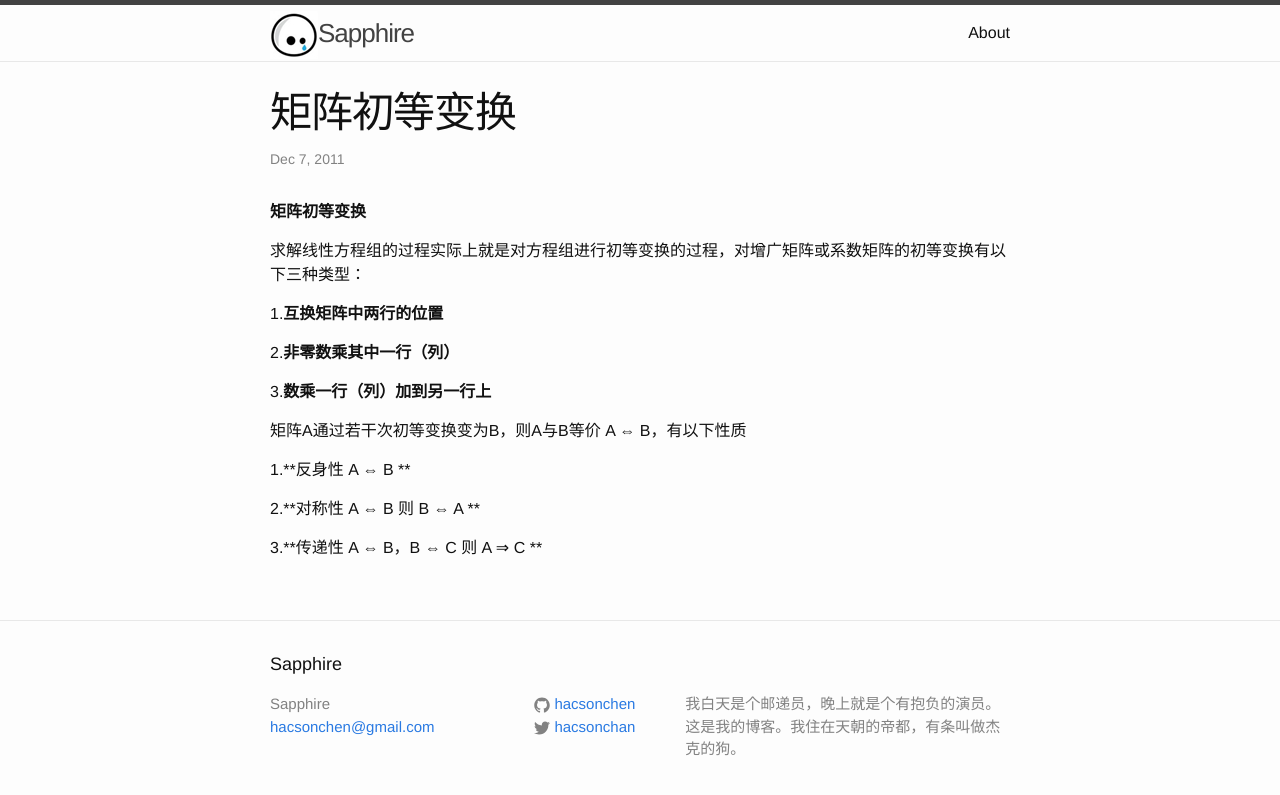
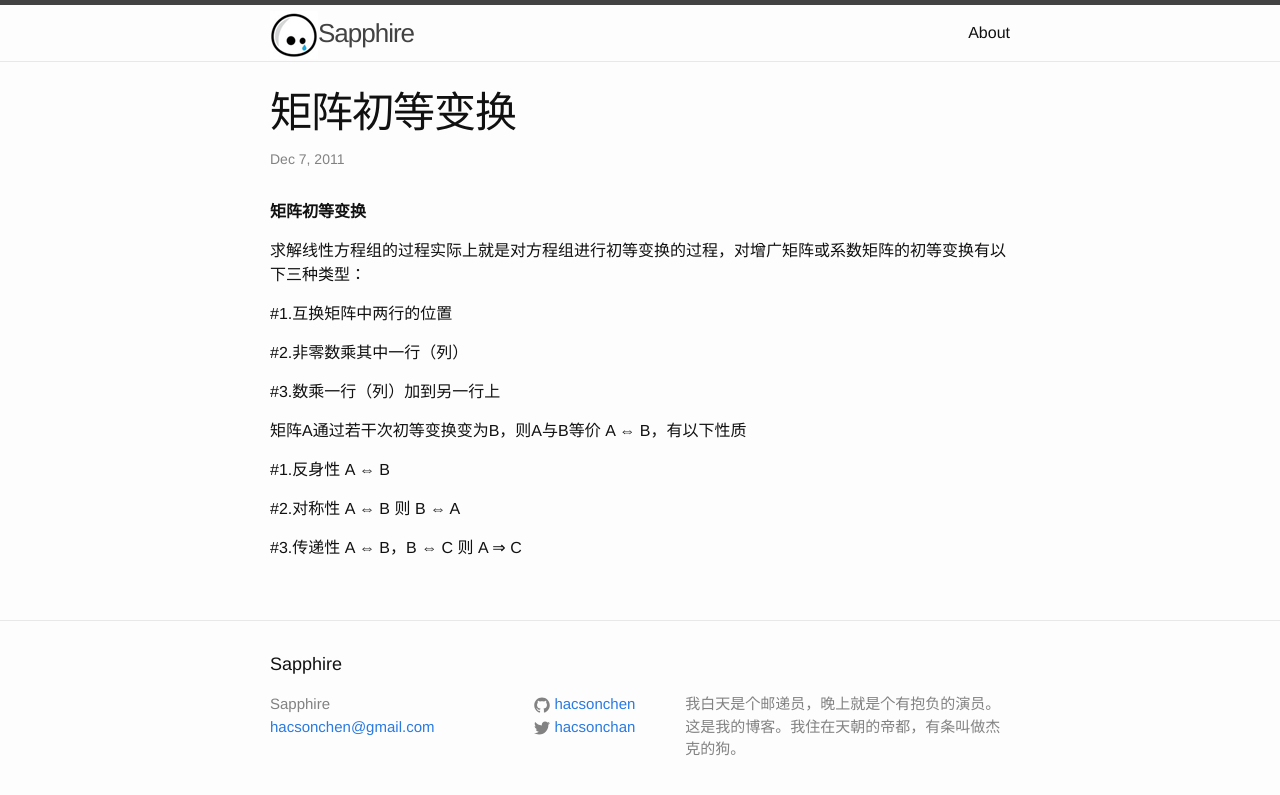
Before and after one commit to hacsonchen/hacsonchen.github.io, a Jekyll site: the page built from _posts/2011-12-07-Matrix-Transformation.markdown, in a window 1280 px wide. Shown: the top 795 px of the page. Built offline with Jekyll 4.4.1, drawn with Linux system fonts in a browser that asks for light colours; comment, search, counter and statistics services are not loaded.

```diff
--- a/_posts/2011-12-07-Matrix-Transformation.markdown
+++ b/_posts/2011-12-07-Matrix-Transformation.markdown
@@ -9,16 +9,16 @@ categories: 线性代数
 
 求解线性方程组的过程实际上就是对方程组进行初等变换的过程，对增广矩阵或系数矩阵的初等变换有以下三种类型：
 
-1.**互换矩阵中两行的位置**
+#1.互换矩阵中两行的位置
 
-2.**非零数乘其中一行（列）**
+#2.非零数乘其中一行（列）
 
-3.**数乘一行（列）加到另一行上**
+#3.数乘一行（列）加到另一行上
 
 矩阵A通过若干次初等变换变为B，则A与B等价 A ⇔ B，有以下性质
 
-1.**反身性 A ⇔ B **
+#1.反身性 A ⇔ B
 
-2.**对称性 A ⇔ B 则 B ⇔ A **
+#2.对称性 A ⇔ B 则 B ⇔ A
 
-3.**传递性 A ⇔ B，B ⇔ C 则 A ⇒ C **
+#3.传递性 A ⇔ B，B ⇔ C 则 A ⇒ C
```
